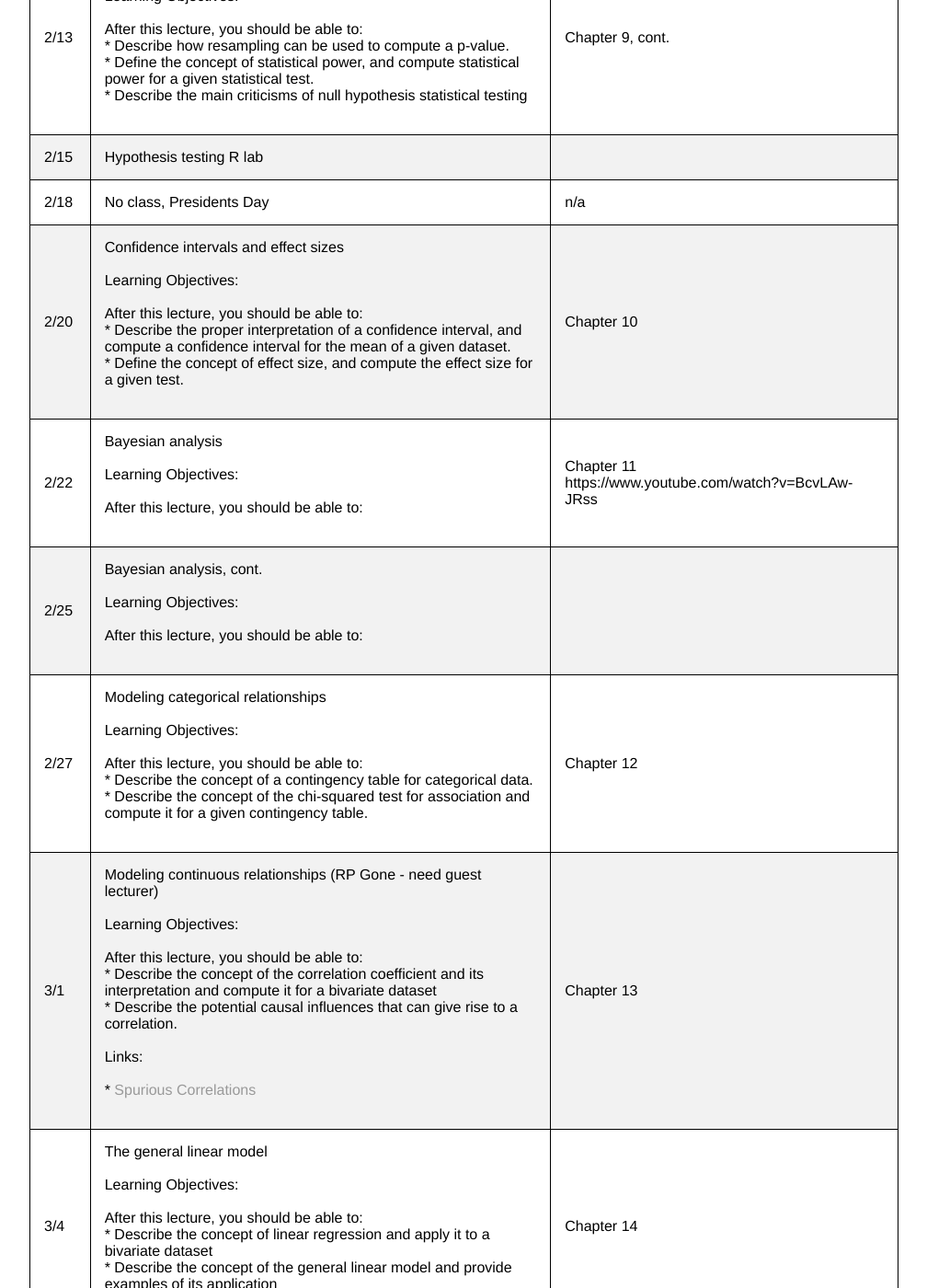
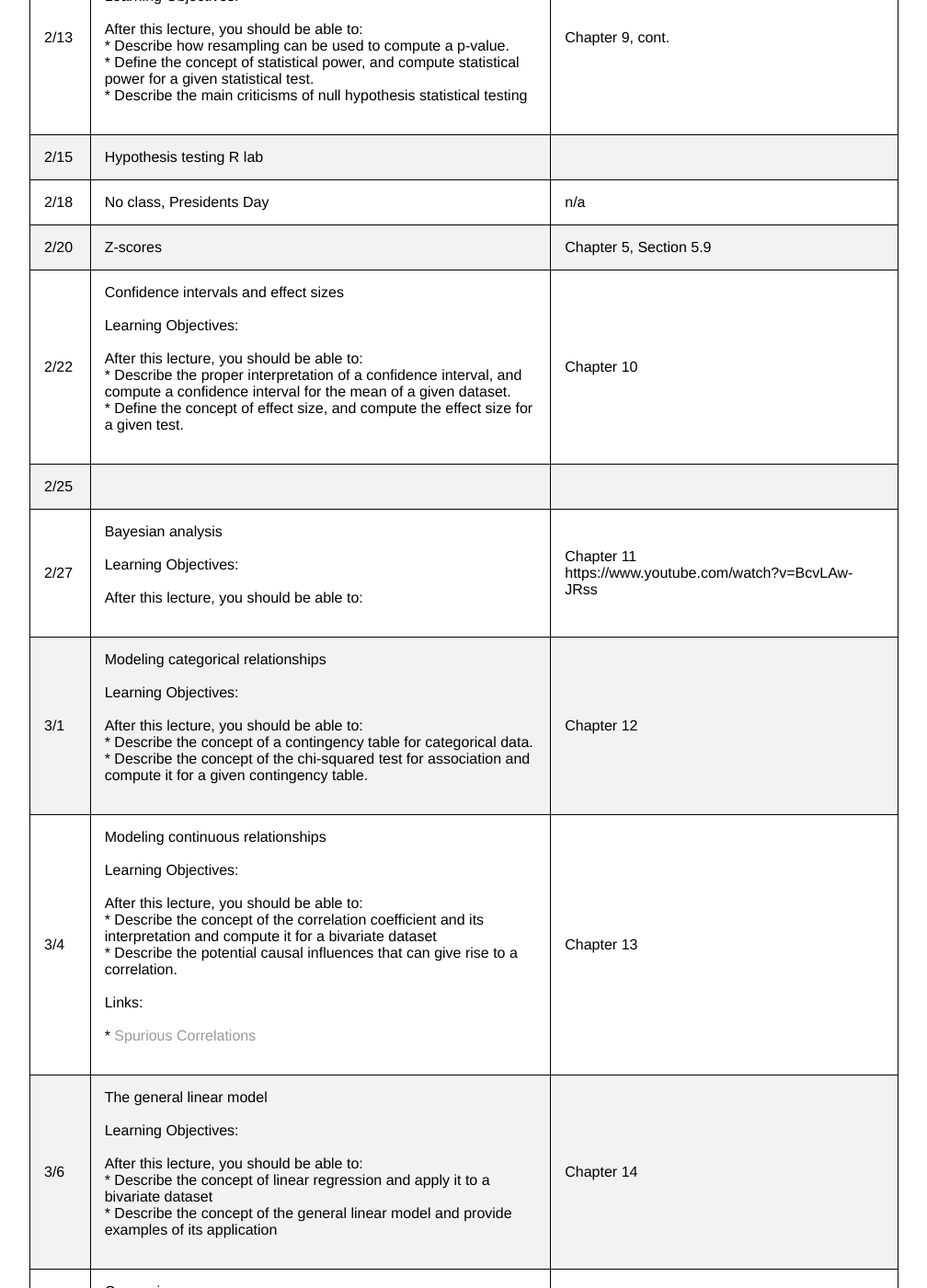
Before and after one commit to stats60/stats60.github.io, a Jekyll site: the page built from full_syllabus/index.md, in a window 1280 px wide and 1400 px high, scrolled down 7206 px. Shown: the whole window at 92% size, without its empty margins (160-1168 px from the left). Built offline with Jekyll 4.4.1, drawn with Linux system fonts in a browser that asks for light colours; our own code applies the rules of GitHub Pages for plain Markdown files; some of the changed text lies outside the part shown.

Commit message:
autoupdate

```diff
--- a/full_syllabus/index.md
+++ b/full_syllabus/index.md
@@ -130,15 +130,15 @@ Students who may need an academic accommodation based on the impact of a disabil
 | 2/13|Hypothesis testing, cont.<br><br>Learning Objectives:<br><br>After this lecture, you should be able to:<br>* Describe how resampling can be used to compute a p-value.<br>* Define the concept of statistical power, and compute statistical power for a given statistical test.<br>* Describe the main criticisms of null hypothesis statistical testing<br><br>|Chapter 9, cont.|
 | 2/15|Hypothesis testing R lab<br>||
 | 2/18|No class, Presidents Day<br>|n/a|
-| 2/20|Confidence intervals and effect sizes<br><br>Learning Objectives:<br><br>After this lecture, you should be able to:<br>* Describe the proper interpretation of a confidence interval, and compute a confidence interval for the mean of a given dataset.<br>* Define the concept of effect size, and compute the effect size for a given test.<br><br>|Chapter 10|
-| 2/22|Bayesian analysis<br><br>Learning Objectives:<br><br>After this lecture, you should be able to:<br><br>|Chapter 11<br>https://www.youtube.com/watch?v=BcvLAw-JRss|
-| 2/25|Bayesian analysis, cont.<br><br>Learning Objectives:<br><br>After this lecture, you should be able to:<br><br>||
-| 2/27|Modeling categorical relationships<br><br>Learning Objectives:<br><br>After this lecture, you should be able to:<br>* Describe the concept of a contingency table for categorical data.<br>* Describe the concept of the chi-squared test for association and compute it for a given contingency table.<br><br>|Chapter 12|
-| 3/1|Modeling continuous relationships (RP Gone - need guest lecturer)<br><br>Learning Objectives:<br><br>After this lecture, you should be able to:<br>* Describe the concept of the correlation coefficient and its interpretation and compute it for a bivariate dataset<br>* Describe the potential causal influences that can give rise to a correlation.<br><br>Links:<br><br>* [Spurious Correlations](http://www.tylervigen.com/spurious-correlations)<br><br>|Chapter 13|
-| 3/4|The general linear model<br><br>Learning Objectives:<br><br>After this lecture, you should be able to:<br>* Describe the concept of linear regression and apply it to a bivariate dataset<br>* Describe the concept of the general linear model and provide examples of its application<br><br>|Chapter 14|
-| 3/6|Comparing means<br><br>Learning Objectives:<br><br>After this lecture, you should be able to:<br>* Determine whether a one-sample t-test or two-sample t-test is appropriate for a given hypothesis.<br>* Compute a one-sample and two-sample t-test on relevant datasets, and compute the effect size and confidence intervals associated with each of these tests.<br><br>|Chapter 15|
-| 3/8|Statistical Inference R lab<br><br>Learning Objectives:<br><br>After this lecture, you should be able to:<br>* Demonstrate the ability to apply statistical models to real data in R<br><br>||
-| 3/11|Statistical modeling: Practical examples<br><br>Learning Objectives:<br><br>After this lecture, you should be able to:<br>* Describe how to determine what kind of model to apply to a dataset<br><br>|Chapter 16|
-| 3/13|Doing reproducible research<br><br>Learning Objectives:<br><br>After this lecture, you should be able to:<br>* Describe the concept of P-hacking and its effects on scientific practice<br>* Describe the concept of positive predictive value and its relation to statstical power<br><br>Links:<br><br>* [Fivethirtyeight P-hacking demo](https://projects.fivethirtyeight.com/p-hacking/)<br><br>|Chapter 17<br>Simmons et al (available on Canvas)<br>https://www.buzzfeed.com/stephaniemlee/brian-wansink-cornell-p-hacking?utm_term=.gtAVwLX2GM#.fep9L6pw78|
-| 3/15|Doing reproducible research, cont<br>||
+| 2/20|Z-scores<br>|Chapter 5, Section 5.9|
+| 2/22|Confidence intervals and effect sizes<br><br>Learning Objectives:<br><br>After this lecture, you should be able to:<br>* Describe the proper interpretation of a confidence interval, and compute a confidence interval for the mean of a given dataset.<br>* Define the concept of effect size, and compute the effect size for a given test.<br><br>|Chapter 10|
+| 2/25|<br>||
+| 2/27|Bayesian analysis<br><br>Learning Objectives:<br><br>After this lecture, you should be able to:<br><br>|Chapter 11<br>https://www.youtube.com/watch?v=BcvLAw-JRss|
+| 3/1|Modeling categorical relationships<br><br>Learning Objectives:<br><br>After this lecture, you should be able to:<br>* Describe the concept of a contingency table for categorical data.<br>* Describe the concept of the chi-squared test for association and compute it for a given contingency table.<br><br>|Chapter 12|
+| 3/4|Modeling continuous relationships<br><br>Learning Objectives:<br><br>After this lecture, you should be able to:<br>* Describe the concept of the correlation coefficient and its interpretation and compute it for a bivariate dataset<br>* Describe the potential causal influences that can give rise to a correlation.<br><br>Links:<br><br>* [Spurious Correlations](http://www.tylervigen.com/spurious-correlations)<br><br>|Chapter 13|
+| 3/6|The general linear model<br><br>Learning Objectives:<br><br>After this lecture, you should be able to:<br>* Describe the concept of linear regression and apply it to a bivariate dataset<br>* Describe the concept of the general linear model and provide examples of its application<br><br>|Chapter 14|
+| 3/8|Comparing means<br><br>Learning Objectives:<br><br>After this lecture, you should be able to:<br>* Determine whether a one-sample t-test or two-sample t-test is appropriate for a given hypothesis.<br>* Compute a one-sample and two-sample t-test on relevant datasets, and compute the effect size and confidence intervals associated with each of these tests.<br><br>|Chapter 15|
+| 3/11|Statistical Inference R lab<br><br>Learning Objectives:<br><br>After this lecture, you should be able to:<br>* Demonstrate the ability to apply statistical models to real data in R<br><br>||
+| 3/13|Statistical modeling: Practical examples<br><br>Learning Objectives:<br><br>After this lecture, you should be able to:<br>* Describe how to determine what kind of model to apply to a dataset<br><br>|Chapter 16|
+| 3/15|Doing reproducible research<br><br>Learning Objectives:<br><br>After this lecture, you should be able to:<br>* Describe the concept of P-hacking and its effects on scientific practice<br>* Describe the concept of positive predictive value and its relation to statstical power<br><br>Links:<br><br>* [Fivethirtyeight P-hacking demo](https://projects.fivethirtyeight.com/p-hacking/)<br><br>|Chapter 17<br>Simmons et al (available on Canvas)<br>https://www.buzzfeed.com/stephaniemlee/brian-wansink-cornell-p-hacking?utm_term=.gtAVwLX2GM#.fep9L6pw78|
 | 3/21|Final meeting with project presentations, 8:30-11:30am <br>|n/a|
```
Also changed, not shown: other parts of full_syllabus/index.md (+1 -1 lines), objectives/index.md (+1 -1 lines), syllabus/index.md (+11 -11 lines).
